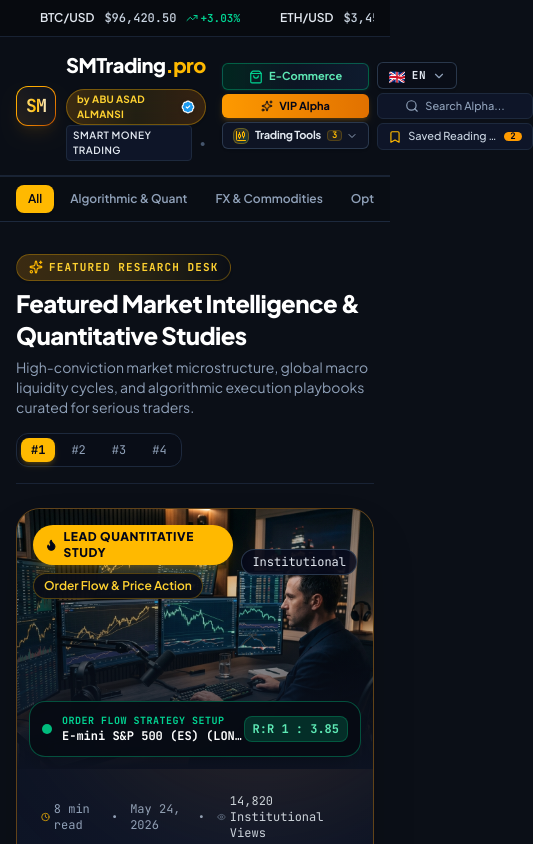
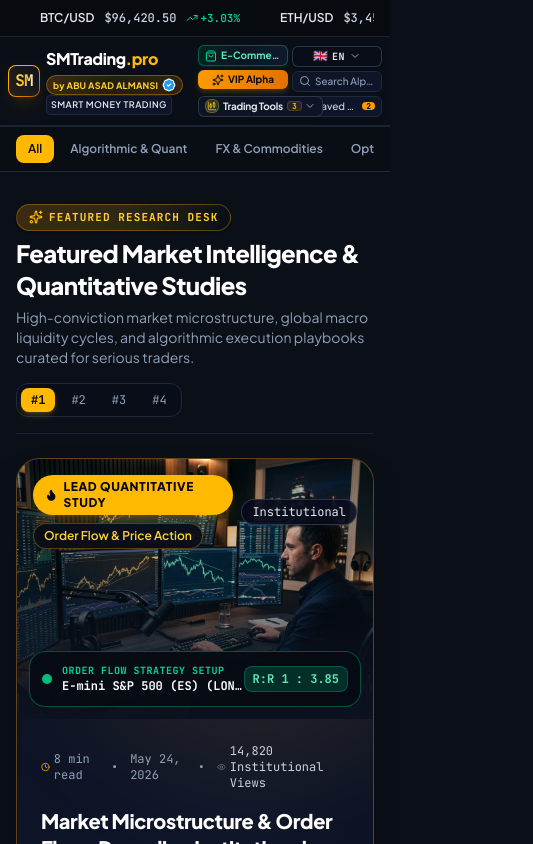
Before and after one commit to assadmansi29/SMTrdnig.com, a React (Vite) app: page / in a window 390 px wide. Shown: the top 844 px of the page, 533 px wide, since content can reach past the window. Built offline with nearby package versions, Linux system fonts and the light colour scheme.

Commit message:
style(header): improve header responsiveness and sizing
Adjust padding, margins, and font sizes across the Header, LanguageSelector, and TradingToolsMenu components to enhance UI layout on smaller screens.

```diff
--- a/src/components/Header.tsx
+++ b/src/components/Header.tsx
@@ -60,72 +60,72 @@
   return (
     <header className="relative bg-[#0B0F17] border-b border-slate-800">
       {/* 1. Top Branding Bar */}
-      <div className="border-b border-slate-800/80 bg-[#0B0F17]/95 backdrop-blur-md sticky top-0 z-40">
-        <div className="max-w-7xl mx-auto px-4 sm:px-6 lg:px-8 py-3.5 flex items-center justify-between gap-4">
+      <div className="border-b border-slate-800/80 bg-[#0B0F17]/95 backdrop-blur-md sticky top-0 z-40 w-full">
+        <div className="max-w-7xl mx-auto px-2 sm:px-4 md:px-6 lg:px-8 py-2 sm:py-3 md:py-3.5 flex items-center justify-between gap-1.5 sm:gap-2.5 md:gap-4">
           {/* Brand Logo */}
-          <div className="flex items-center gap-2.5 sm:gap-3.5">
+          <div className="flex items-center min-w-0 shrink">
             <button
               onClick={() => onSelectCategory('All')}
-              className="flex items-center gap-2.5 sm:gap-3 text-left ltr:text-left rtl:text-right group focus:outline-none cursor-pointer"
+              className="flex items-center gap-1.5 sm:gap-2.5 md:gap-3 text-left ltr:text-left rtl:text-right group focus:outline-none cursor-pointer min-w-0"
             >
               {/* Custom High-Tech Monogram Badge */}
-              <div className="relative w-10 h-10 rounded-xl bg-gradient-to-br from-amber-400 via-amber-500 to-amber-700 p-[1px] shadow-lg shadow-amber-500/10 shrink-0">
-                <div className="w-full h-full bg-[#0E131F] rounded-[11px] flex items-center justify-center relative overflow-hidden group-hover:bg-[#131a2a] transition-colors">
+              <div className="relative w-8 h-8 sm:w-9 sm:h-9 md:w-10 md:h-10 rounded-lg sm:rounded-xl bg-gradient-to-br from-amber-400 via-amber-500 to-amber-700 p-[1px] shadow-lg shadow-amber-500/10 shrink-0">
+                <div className="w-full h-full bg-[#0E131F] rounded-[7px] sm:rounded-[11px] flex items-center justify-center relative overflow-hidden group-hover:bg-[#131a2a] transition-colors">
                   <div className="absolute inset-0 bg-gradient-to-tr from-amber-500/20 to-transparent opacity-50"></div>
-                  <span className="font-bold text-lg tracking-tighter bg-gradient-to-r from-amber-200 via-amber-400 to-amber-100 bg-clip-text text-transparent font-mono-num">
+                  <span className="font-bold text-base sm:text-lg tracking-tighter bg-gradient-to-r from-amber-200 via-amber-400 to-amber-100 bg-clip-text text-transparent font-mono-num">
                     SM
                   </span>
                 </div>
               </div>
 
-              <div>
-                <div className="flex items-center gap-2.5 flex-wrap">
-                  <span className="font-black text-xl sm:text-2xl tracking-tight text-white group-hover:text-amber-300 transition-colors flex items-center">
+              <div className="min-w-0">
+                <div className="flex items-center gap-1 sm:gap-2 md:gap-2.5 flex-wrap">
+                  <span className="font-black text-base sm:text-xl md:text-2xl tracking-tight text-white group-hover:text-amber-300 transition-colors flex items-center shrink-0">
                     {t('brandTitle')}<span className="text-amber-400">.pro</span>
                   </span>
-                  <div className="inline-flex items-center gap-1.5 bg-gradient-to-r from-amber-500/20 via-amber-400/10 to-amber-600/20 text-amber-300 text-[10px] font-bold px-2.5 py-0.5 rounded-full border border-amber-400/35 shadow-sm backdrop-blur-sm tracking-wide">
+                  <div className="inline-flex items-center gap-1 sm:gap-1.5 bg-gradient-to-r from-amber-500/20 via-amber-400/10 to-amber-600/20 text-amber-300 text-[9px] sm:text-[10px] font-bold px-1.5 sm:px-2.5 py-0.5 rounded-full border border-amber-400/35 shadow-sm backdrop-blur-sm tracking-wide shrink-0">
                     <span>{t('brandBy')}</span>
                     <BlueVerifiedBadge size="sm" />
                   </div>
                 </div>
-                <div className="flex items-center gap-2 text-[11px] text-slate-400 font-medium">
-                  <span className="text-slate-200 font-semibold tracking-wider text-[10px] uppercase bg-slate-900/90 px-1.5 py-0.5 rounded border border-slate-800">
+                <div className="flex items-center gap-1.5 sm:gap-2 text-[10px] sm:text-[11px] text-slate-400 font-medium truncate">
+                  <span className="text-slate-200 font-semibold tracking-wider text-[9px] sm:text-[10px] uppercase bg-slate-900/90 px-1 sm:px-1.5 py-0.5 rounded border border-slate-800 shrink-0">
                     {t('brandSubtitle')}
                   </span>
-                  <span className="text-slate-600">•</span>
-                  <span className="text-slate-400 hidden sm:inline">{t('brandTagline')}</span>
+                  <span className="text-slate-600 hidden sm:inline">•</span>
+                  <span className="text-slate-400 hidden sm:inline truncate">{t('brandTagline')}</span>
                 </div>
               </div>
             </button>
           </div>
 
           {/* Action Controls & Utilities */}
-          <div className="flex items-center gap-2 sm:gap-2.5">
+          <div className="flex items-center gap-1 sm:gap-2 md:gap-2.5 shrink-0">
             {/* 1. CTA Group: E-Commerce on top, VIP Alpha Dispatch in middle, Trading Tools on mobile under VIP Alpha */}
-            <div className="flex flex-col gap-1 shrink-0">
+            <div className="flex flex-col gap-1 w-[90px] xs:w-[105px] sm:w-[125px] md:w-auto shrink-0">
               {/* E-Commerce Store Navigation Button */}
               <button
                 onClick={onOpenECommerce}
-                className="flex items-center justify-center gap-1.5 bg-gradient-to-r from-emerald-950/80 via-[#0C1524] to-[#0E1B2E] hover:from-emerald-900 hover:to-[#13233D] text-emerald-300 hover:text-emerald-200 border border-emerald-500/40 hover:border-emerald-400/80 px-2.5 sm:px-3 py-1 rounded-md text-[11px] sm:text-xs font-bold transition-all shadow-sm shadow-emerald-500/10 cursor-pointer whitespace-nowrap group"
+                className="w-full flex items-center justify-center gap-1 sm:gap-1.5 bg-gradient-to-r from-emerald-950/80 via-[#0C1524] to-[#0E1B2E] hover:from-emerald-900 hover:to-[#13233D] text-emerald-300 hover:text-emerald-200 border border-emerald-500/40 hover:border-emerald-400/80 px-1.5 sm:px-2.5 md:px-3 py-0.5 sm:py-1 rounded-md text-[10px] sm:text-[11px] md:text-xs font-bold transition-all shadow-sm shadow-emerald-500/10 cursor-pointer whitespace-nowrap group"
                 title={t('navEcommerceTitle')}
               >
-                <ShoppingBag className="w-3.5 h-3.5 text-emerald-400 group-hover:scale-110 transition-transform shrink-0" />
-                <span>{t('navEcommerce')}</span>
+                <ShoppingBag className="w-3 h-3 sm:w-3.5 sm:h-3.5 text-emerald-400 group-hover:scale-110 transition-transform shrink-0" />
+                <span className="truncate">{t('navEcommerce')}</span>
               </button>
 
               {/* Newsletter Subscribe CTA */}
               <button
                 onClick={onOpenNewsletter}
-                className="flex items-center justify-center gap-1.5 bg-gradient-to-r from-amber-500 to-amber-600 hover:from-amber-400 hover:to-amber-500 text-slate-950 font-bold px-2.5 sm:px-3 py-1 rounded-md text-[11px] sm:text-xs transition-all shadow-md shadow-amber-500/20 cursor-pointer whitespace-nowrap"
+                className="w-full flex items-center justify-center gap-1 sm:gap-1.5 bg-gradient-to-r from-amber-500 to-amber-600 hover:from-amber-400 hover:to-amber-500 text-slate-950 font-bold px-1.5 sm:px-2.5 md:px-3 py-0.5 sm:py-1 rounded-md text-[10px] sm:text-[11px] md:text-xs transition-all shadow-md shadow-amber-500/20 cursor-pointer whitespace-nowrap"
                 title={t('navVipAlphaTitle')}
               >
                 <Sparkles className="w-3 h-3 text-slate-950 shrink-0" />
-                <span className="inline sm:hidden">{t('navVipAlphaShort')}</span>
-                <span className="hidden sm:inline">{t('navVipAlpha')}</span>
+                <span className="inline sm:hidden truncate">{t('navVipAlphaShort')}</span>
+                <span className="hidden sm:inline truncate">{t('navVipAlpha')}</span>
               </button>
 
               {/* Trading Tools for Mobile (Under VIP Alpha Dispatch) */}
-              <div className="md:hidden">
+              <div className="md:hidden w-full">
                 <TradingToolsMenu
                   onOpenChart={onOpenChart}
                   onOpenCalculator={onOpenCalculator}
@@ -136,19 +136,18 @@
             </div>
 
             {/* 2. Languages & Search Group: Languages on top, Search in middle, Saved List on mobile under Search */}
-            <div className="flex flex-col gap-1 shrink-0">
+            <div className="flex flex-col gap-1 w-[90px] xs:w-[105px] sm:w-[125px] md:w-auto shrink-0">
               {/* Languages Button */}
               <LanguageSelector />
 
               {/* Quick Search Button */}
               <button
                 onClick={onOpenSearchModal}
-                className="flex items-center justify-center gap-1.5 bg-slate-900/90 hover:bg-slate-800 text-slate-400 hover:text-slate-200 px-2.5 sm:px-3 py-1 rounded-md border border-slate-800 transition-all text-[11px] sm:text-xs font-medium cursor-pointer whitespace-nowrap"
+                className="w-full flex items-center justify-center gap-1 sm:gap-1.5 bg-slate-900/90 hover:bg-slate-800 text-slate-400 hover:text-slate-200 px-1.5 sm:px-2.5 md:px-3 py-0.5 sm:py-1 rounded-md border border-slate-800 transition-all text-[10px] sm:text-[11px] md:text-xs font-medium cursor-pointer whitespace-nowrap"
                 title={t('navSearchPlaceholder')}
               >
-                <Search className="w-3.5 h-3.5 text-slate-400 shrink-0" />
-                <span className="hidden sm:inline">{t('navSearchPlaceholder')}</span>
-                <span className="inline sm:hidden">{t('navSearchPlaceholder')}</span>
+                <Search className="w-3 h-3 sm:w-3.5 sm:h-3.5 text-slate-400 shrink-0" />
+                <span className="truncate">{t('navSearchPlaceholder')}</span>
                 <kbd className="hidden md:inline-block bg-slate-800 text-[9px] text-slate-400 px-1 py-0.2 rounded border border-slate-700 font-mono-num">
                   ⌘K
                 </kbd>
@@ -157,13 +156,13 @@
               {/* Saved Reading List for Mobile (Under Search Alpha) */}
               <button
                 onClick={onOpenSavedModal}
-                className="md:hidden flex items-center justify-center gap-1.5 bg-slate-900/90 hover:bg-slate-800 text-slate-300 hover:text-amber-300 px-2.5 py-1 rounded-md border border-slate-800 transition-all text-[11px] font-medium cursor-pointer whitespace-nowrap"
+                className="md:hidden w-full flex items-center justify-center gap-1 sm:gap-1.5 bg-slate-900/90 hover:bg-slate-800 text-slate-300 hover:text-amber-300 px-1.5 sm:px-2.5 py-0.5 sm:py-1 rounded-md border border-slate-800 transition-all text-[10px] sm:text-[11px] font-medium cursor-pointer whitespace-nowrap"
                 title={t('navSavedArticlesTitle')}
               >
-                <Bookmark className="w-3.5 h-3.5 text-amber-400 shrink-0" />
-                <span className="truncate max-w-[90px]">{t('navSavedArticlesTitle')}</span>
+                <Bookmark className="w-3 h-3 sm:w-3.5 sm:h-3.5 text-amber-400 shrink-0" />
+                <span className="truncate">{t('navSavedArticlesTitle')}</span>
                 {savedArticlesCount > 0 && (
-                  <span className="bg-amber-500 text-slate-950 font-mono-num font-bold text-[9px] px-1.5 py-0.2 rounded-full leading-none">
+                  <span className="bg-amber-500 text-slate-950 font-mono-num font-bold text-[8px] sm:text-[9px] px-1 sm:px-1.5 py-0.2 rounded-full leading-none shrink-0">
                     {savedArticlesCount}
                   </span>
                 )}
--- a/src/components/LanguageSelector.tsx
+++ b/src/components/LanguageSelector.tsx
@@ -41,7 +41,7 @@
   };
 
   return (
-    <div className="relative inline-block text-left" ref={dropdownRef}>
+    <div className="relative inline-block text-left w-full" ref={dropdownRef}>
       {/* Trigger Button */}
       <button
         type="button"
@@ -50,12 +50,12 @@
         aria-expanded={isOpen}
         aria-haspopup="true"
         aria-label="Select language"
-        className="flex items-center justify-center gap-1.5 px-2.5 sm:px-3 py-1 bg-[#090D17] hover:bg-slate-800 text-slate-200 hover:text-amber-400 border border-slate-700/80 hover:border-amber-400/40 rounded-md text-[11px] sm:text-xs font-semibold transition-all shadow-sm cursor-pointer whitespace-nowrap"
+        className="w-full flex items-center justify-center gap-1 sm:gap-1.5 px-1.5 sm:px-2.5 md:px-3 py-0.5 sm:py-1 bg-[#090D17] hover:bg-slate-800 text-slate-200 hover:text-amber-400 border border-slate-700/80 hover:border-amber-400/40 rounded-md text-[10px] sm:text-[11px] md:text-xs font-semibold transition-all shadow-sm cursor-pointer whitespace-nowrap"
       >
-        <span className="text-sm leading-none">{currentLanguage.flag}</span>
-        <span className="font-mono-num uppercase font-bold tracking-wider">{currentLanguage.code}</span>
+        <span className="text-xs sm:text-sm leading-none shrink-0">{currentLanguage.flag}</span>
+        <span className="font-mono-num uppercase font-bold tracking-wider text-[10px] sm:text-[11px] md:text-xs">{currentLanguage.code}</span>
         <ChevronDown
-          className={`w-3.5 h-3.5 text-slate-400 transition-transform duration-200 ${
+          className={`w-3 h-3 sm:w-3.5 sm:h-3.5 text-slate-400 transition-transform duration-200 shrink-0 ${
             isOpen ? 'rotate-180 text-amber-400' : ''
           }`}
         />
--- a/src/components/TradingToolsMenu.tsx
+++ b/src/components/TradingToolsMenu.tsx
@@ -69,23 +69,23 @@
         aria-expanded={isOpen}
         aria-haspopup="true"
         title={t('navTradingToolsTitle')}
-        className={`w-full flex items-center justify-between gap-1.5 sm:gap-2 ${
-          compact ? 'px-2.5 py-1 rounded-md text-[11px] sm:text-xs' : 'px-2.5 sm:px-3 py-1.5 rounded-lg text-xs'
+        className={`w-full flex items-center justify-between gap-1 sm:gap-2 ${
+          compact ? 'px-1.5 sm:px-2.5 py-0.5 sm:py-1 rounded-md text-[10px] sm:text-[11px] md:text-xs' : 'px-2.5 sm:px-3 py-1.5 rounded-lg text-xs'
         } font-bold transition-all border cursor-pointer select-none group whitespace-nowrap shadow-sm ${
           isOpen
             ? 'bg-gradient-to-r from-[#111A2D] to-[#182440] border-amber-400 text-white shadow-amber-500/10'
             : 'bg-[#0E1424] hover:bg-[#131B30] text-slate-200 hover:text-white border-slate-700/80 hover:border-amber-400/60'
         }`}
       >
-        <div className="flex items-center gap-1.5">
-          <div className="w-4 h-4 sm:w-5 sm:h-5 rounded-md bg-gradient-to-br from-amber-400/20 to-emerald-400/20 border border-amber-400/30 flex items-center justify-center shrink-0 shadow-inner">
-            <CandlestickChart className="w-3 h-3 sm:w-3.5 sm:h-3.5 text-amber-400 group-hover:text-amber-300 group-hover:scale-110 transition-transform" />
+        <div className="flex items-center gap-1 sm:gap-1.5 min-w-0">
+          <div className="w-3.5 h-3.5 sm:w-4 sm:h-4 md:w-5 md:h-5 rounded-md bg-gradient-to-br from-amber-400/20 to-emerald-400/20 border border-amber-400/30 flex items-center justify-center shrink-0 shadow-inner">
+            <CandlestickChart className="w-2.5 h-2.5 sm:w-3 sm:h-3 md:w-3.5 md:h-3.5 text-amber-400 group-hover:text-amber-300 group-hover:scale-110 transition-transform" />
           </div>
-          <span className="tracking-tight">{t('navTradingTools')}</span>
+          <span className="tracking-tight truncate">{t('navTradingTools')}</span>
         </div>
 
-        <div className="flex items-center gap-1">
-          <span className="text-[9px] font-mono-num font-bold text-amber-400 bg-amber-400/10 border border-amber-400/20 px-1 py-0.2 sm:px-1.5 sm:py-0.5 rounded leading-none">
+        <div className="flex items-center gap-0.5 sm:gap-1 shrink-0">
+          <span className="text-[8px] sm:text-[9px] font-mono-num font-bold text-amber-400 bg-amber-400/10 border border-amber-400/20 px-1 py-0.2 sm:px-1.5 sm:py-0.5 rounded leading-none">
             3
           </span>
           <ChevronDown
```
